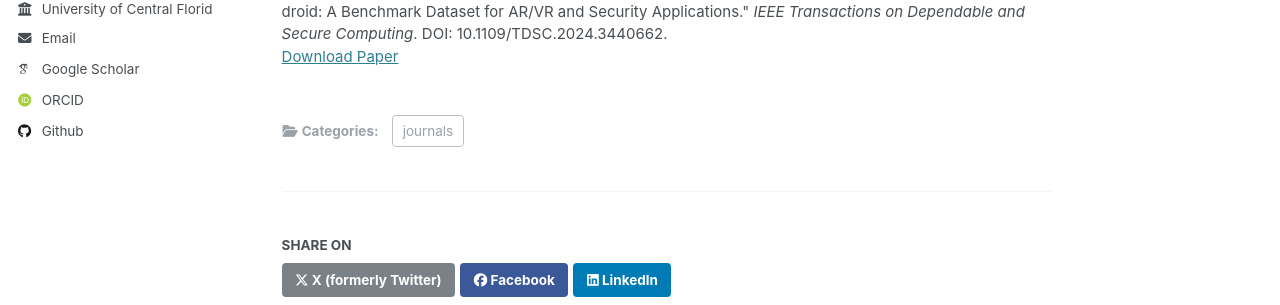
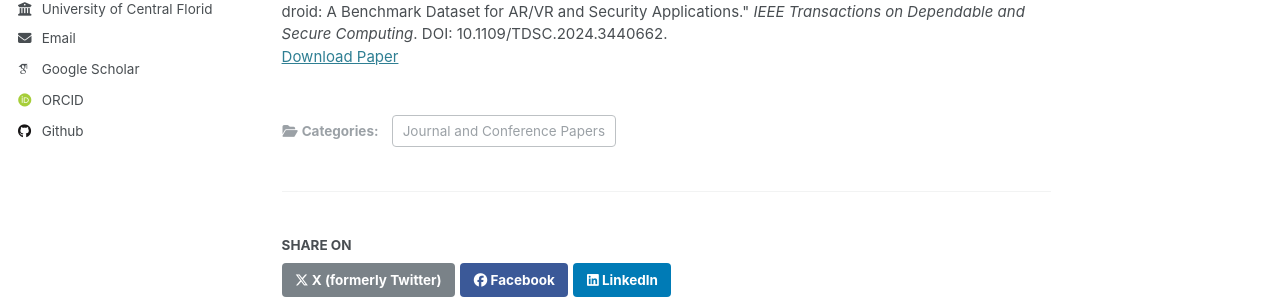
Before and after one commit to Eamna/eamna.github.io, a Jekyll site: the page built from _publications/xrdroid.md, in a window 1280 px wide and 1203 px high. Shown: the part 411-716 px from the top of the window. Built offline with Jekyll 4.4.1, drawn with Linux system fonts in a browser that asks for light colours; some web fonts are replaced.

Commit message:
Update xrdroid.md

```diff
--- a/_publications/xrdroid.md
+++ b/_publications/xrdroid.md
@@ -1,7 +1,7 @@
 ---
 title: "xr-droid: A Benchmark Dataset for AR/VR and Security Applications"
 collection: publications
-category: journals
+category: Journal and Conference Papers
 permalink: /publication/2024-08-01-xr-droid-dataset
 excerpt: 'This paper introduces xr-droid, a benchmark dataset for AR/VR and security applications, consisting of 408 AR/VR apps with seven standardized features for research.'
 date: 2024-08-01
```
